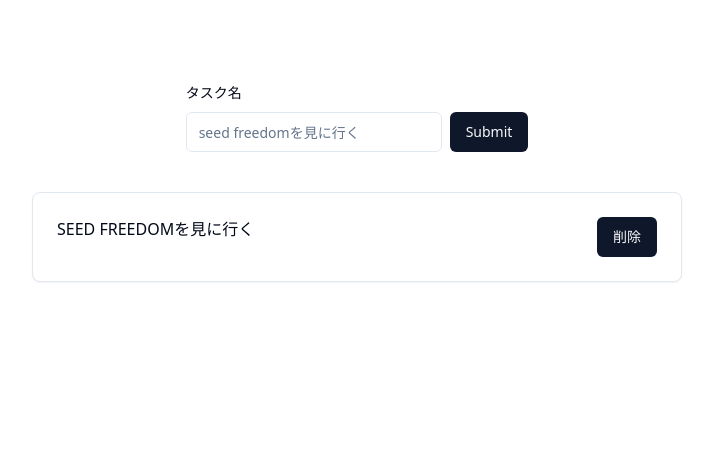
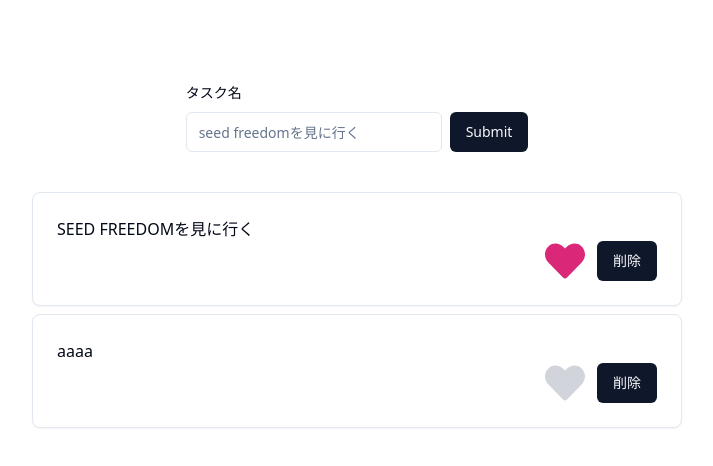
Before and after one commit to DevLabo000/react-vite-app-2024-1, a React (Vite) app: page / in a window 1280 px wide. Shown: the top 466 px of the page, without its empty margins (283-996 px from the left). Built offline with nearby package versions, Linux system fonts and the light colour scheme; data requests are answered from the project's data file.

Commit message:
putメソッドを実装

```diff
--- a/api/db.json
+++ b/api/db.json
@@ -3,6 +3,11 @@
     {
       "id": 1,
       "taskname": "SEED FREEDOMを見に行く",
+      "nice": true
+    },
+    {
+      "id": 2,
+      "taskname": "aaaa",
       "nice": false
     }
   ]
--- a/package.json
+++ b/package.json
@@ -22,6 +22,7 @@
     "react": "^18.2.0",
     "react-dom": "^18.2.0",
     "react-hook-form": "^7.50.0",
+    "react-icons": "^5.0.1",
     "react-router-dom": "^6.21.3",
     "swr": "^2.2.4",
     "tailwind-merge": "^2.2.1",
--- a/src/features/todo/components/TodoCard/TodoCardContainer.tsx
+++ b/src/features/todo/components/TodoCard/TodoCardContainer.tsx
@@ -1,24 +1,33 @@
 import { TodoCarePresenter } from './TodoCarePresenter';
-import { useTodoDelete } from '../../hooks';
+import { useTodoDelete, useTodoPut } from '../../hooks';
+import { TodoType } from '../../types';
 
 type TodoCardContainerProps = {
   id: number;
   taskname: string;
+  nice: boolean;
 };
 
 export function TodoCardContainer(props: TodoCardContainerProps) {
-  const { id, taskname } = props;
+  const { id, taskname, nice } = props;
   const deleteTodo = useTodoDelete();
+  const updateTodo = useTodoPut();
 
   const handleClickDelete = (id: number) => {
     deleteTodo.trigger(id);
+  };
+
+  const handleClickUpdate = (value: TodoType) => {
+    updateTodo.trigger(value);
   };
 
   return (
     <TodoCarePresenter
       id={id}
       taskname={taskname}
+      nice={nice}
       handleClickDelete={handleClickDelete}
+      handleClickUpdate={handleClickUpdate}
     />
   );
 }
--- a/src/features/todo/components/TodoCard/TodoCarePresenter.tsx
+++ b/src/features/todo/components/TodoCard/TodoCarePresenter.tsx
@@ -1,19 +1,31 @@
 import { Card, CardContent } from '@/components/ui/card';
 import { Button } from '@/components/ui/button';
+import { TodoType } from '../../types';
+import { FaHeart } from 'react-icons/fa';
 
 type TodoCarePresenterProps = {
   id: number;
   taskname: string;
+  nice: boolean;
   handleClickDelete: (id: number) => void;
+  handleClickUpdate: (value: TodoType) => void;
 };
 
 export function TodoCarePresenter(props: TodoCarePresenterProps) {
-  const { id, taskname, handleClickDelete } = props;
+  const { id, taskname, nice, handleClickDelete, handleClickUpdate } = props;
   return (
     <Card key={id} className="mb-2 w-[650px]">
       <CardContent className="flex justify-between pt-6">
         <p> {taskname}</p>
-        <div>
+        <div className="flex space-x-3 pt-6">
+          <FaHeart
+            onClick={() =>
+              handleClickUpdate({ id: id, taskname: taskname, nice: !nice })
+            }
+            className={
+              nice ? 'size-10 fill-pink-600' : 'size-10  text-gray-300 '
+            }
+          />
           <Button type="button" onClick={() => handleClickDelete(id)}>
             削除
           </Button>
--- a/src/features/todo/hooks/index.tsx
+++ b/src/features/todo/hooks/index.tsx
@@ -1,7 +1,7 @@
 import useSWR from 'swr';
 import useSWRMutation from 'swr/mutation';
 import { AxiosError } from 'axios';
-import { fetcher, todoPost, deleter } from '@/lib/api/client';
+import { fetcher, todoPost, deleter, todoUpdate } from '@/lib/api/client';
 import { TodoType } from '../types';
 
 export const useTodoFetcher = <T, V>() => {
@@ -28,3 +28,12 @@
 
   return { trigger, isMutating };
 };
+
+export const useTodoPut = () => {
+  const { trigger, isMutating } = useSWRMutation(
+    '/todos',
+    (key, { arg }: { arg: TodoType }) => todoUpdate(key, arg),
+  );
+
+  return { trigger, isMutating };
+};
--- a/src/lib/api/client.ts
+++ b/src/lib/api/client.ts
@@ -1,4 +1,5 @@
 import axios from 'axios';
+import { TodoType } from '@/features/todo/types';
 
 const axiosClient = axios.create({
   baseURL: 'http://localhost:3000',
@@ -22,3 +23,13 @@
   const response = await axiosClient.delete<T>(`${key}/${id}`);
   return response.data;
 };
+
+export const todoUpdate = async <T>(
+  key: string,
+  params: TodoType,
+): Promise<T> => {
+  const response = await axiosClient.put<T>(`${key}/${params.id}`, {
+    ...params,
+  });
+  return response.data;
+};
```
Also changed, not shown: 1 other file (tests, documents, lock files or other folders).
